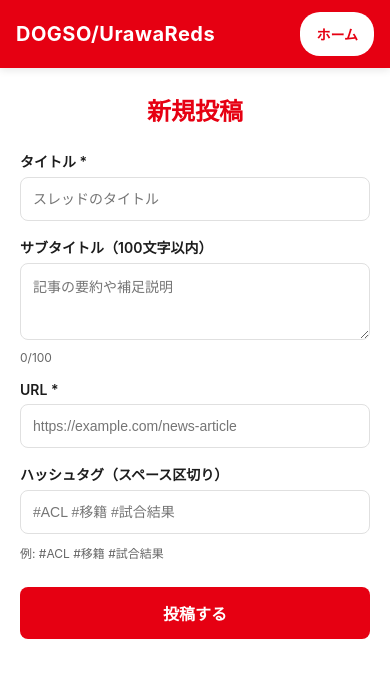
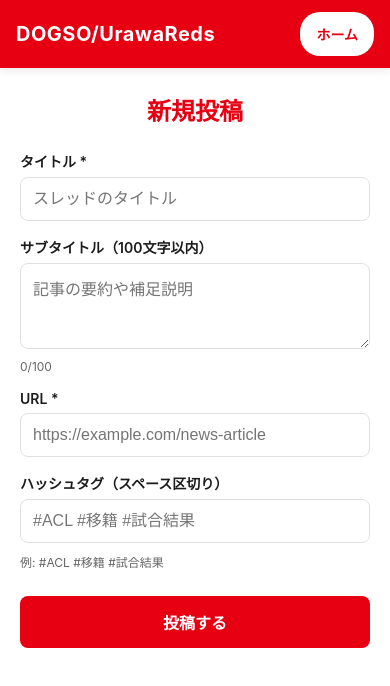
Before and after one commit to yutahosoda23/dogso, a React (Create React App) app in the folder frontend/: page /1/create in a window 390 px wide. Shown: the top 686 px of the page. Built offline with nearby package versions, Linux system fonts and the light colour scheme.

Commit message:
FIX DB channel id and prevent mobile zoom on input

```diff
--- a/frontend/public/index.html
+++ b/frontend/public/index.html
@@ -3,7 +3,7 @@
   <head>
     <meta charset="utf-8" />
     <link rel="icon" href="%PUBLIC_URL%/favicon.ico" />
-    <meta name="viewport" content="width=device-width, initial-scale=1" />
+    <meta name="viewport" content="width=device-width, initial-scale=1, maximum-scale=1" />
     <meta name="theme-color" content="#000000" />
     <meta
       name="description"
--- a/frontend/src/App.css
+++ b/frontend/src/App.css
@@ -483,7 +483,7 @@
   padding: 12px;
   border: 1px solid var(--border-color);
   border-radius: 8px;
-  font-size: 14px;
+  font-size: 16px;
   min-height: 44px;
 }
 
@@ -497,7 +497,7 @@
   padding: 12px;
   border: 1px solid var(--border-color);
   border-radius: 8px;
-  font-size: 14px;
+  font-size: 16px;
   resize: vertical;
   font-family: inherit;
 }
```
